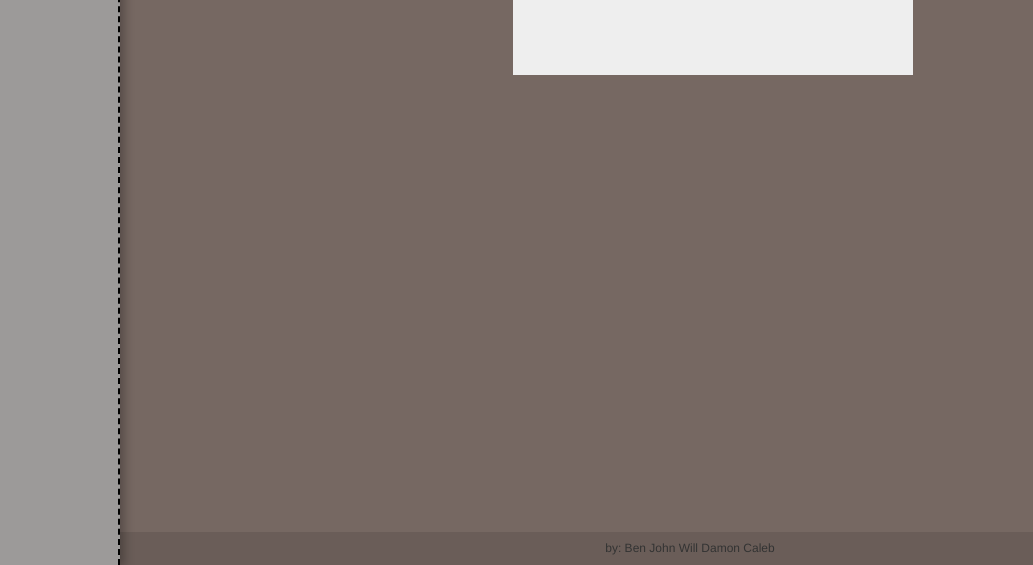
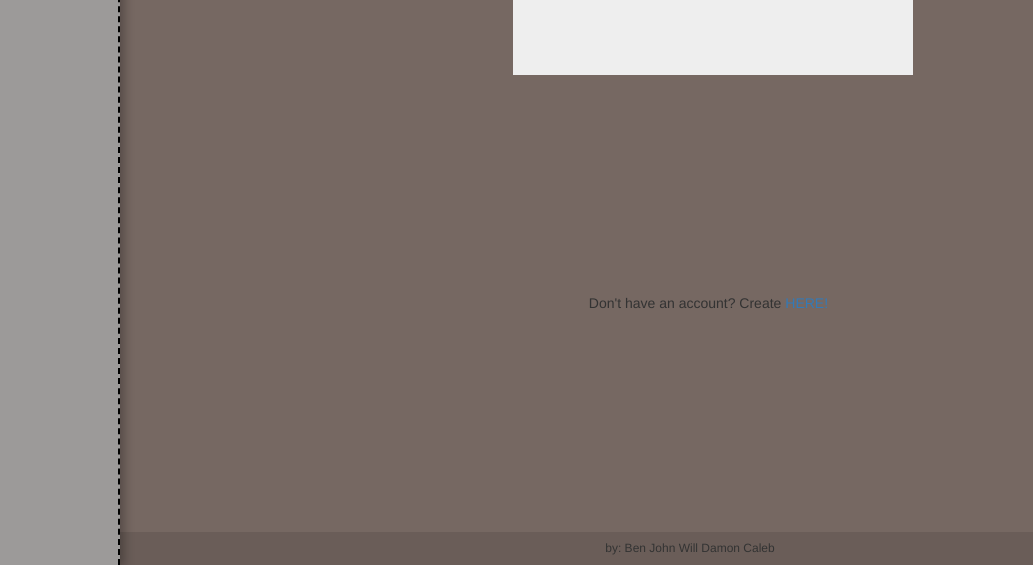
Before and after one commit to Updawwg/Updawwg, a website: page index.html at #/logout in a window 1280 px wide. Shown: the part 235-800 px from the top of the page, without its empty margins (0-1033 px from the left). Drawn offline with nearby package versions, Linux system fonts and the light colour scheme; some packages are replaced by stand-ins of ours.

Commit message:
added a registration link on dog in

```diff
--- a/css/_dawgIn.scss
+++ b/css/_dawgIn.scss
@@ -149,3 +149,10 @@ h1 span {
     position: absolute;
     left: 41%;
 }
+.regRoute {
+    position: absolute;
+    left: 46%;
+    top: 66%;
+    height: auto;
+    width: auto;
+}
--- a/public/dogIn.html
+++ b/public/dogIn.html
@@ -1,9 +1,7 @@
+<article class='main'>
 
-
-<article class = 'main'>
-
-  <article class="badge">
-  <h1>
+    <article class="badge">
+        <h1>
   <span class = 'char1'>U</span>
   <span class = 'char2'>P</span>
   <span class = 'char3'>D</span>
@@ -13,11 +11,12 @@
   <span class = 'char7'>G</span>
 </h1>
     </article>
-  <i class="pindog"><b></b></i>
-  <article class = 'tounge'></article>
-  <article class="logContain">
-  <input type="text" ng-model ='username' placeholder= 'name' />
-  <input type="text" ng-model ='password'  placeholder='password'>
-  <button ng-click = 'logIn()'>Dawg IN</button>
+    <i class="pindog"><b></b></i>
+    <article class='tounge'></article>
+    <article class="logContain">
+        <input type="text" ng-model='username' placeholder='name' />
+        <input type="text" ng-model='password' placeholder='password'>
+        <button ng-click='logIn()'>Dawg IN</button>
+    </article>
+    <span class = 'regRoute'>Don't have an account? Create <a href="#/registration">HERE!</a></span>
 </article>
-</article>
```
Also changed, not shown: templates/dogIn.html (+11 -12 lines), public/styles.css.
